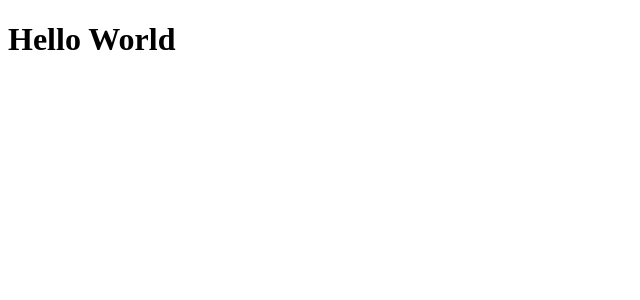
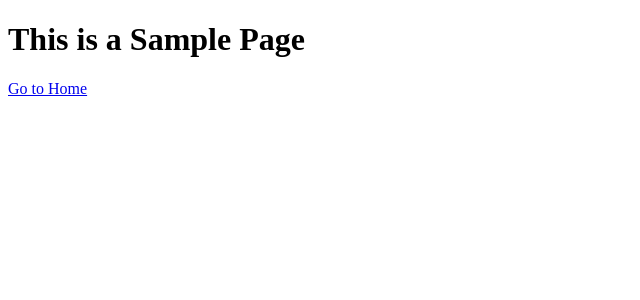
Before and after one commit to YutaUra/react-application, a React (Vite) app: page /sample in a window 1280 px wide. Shown: the top 300 px of the page, without its empty margins (0-640 px from the left). Built offline with nearby package versions, Linux system fonts and the light colour scheme.

Commit message:
add wouter

```diff
--- a/package.json
+++ b/package.json
@@ -10,7 +10,8 @@
 	"packageManager": "pnpm@10.8.1",
 	"dependencies": {
 		"react": "19.1.0",
-		"react-dom": "19.1.0"
+		"react-dom": "19.1.0",
+		"wouter": "3.7.0"
 	},
 	"devDependencies": {
 		"@biomejs/biome": "1.9.4",
--- a/src/App.tsx
+++ /dev/null
@@ -1,7 +0,0 @@
-export const App = () => {
-	return (
-		<div>
-			<h1>Hello World</h1>
-		</div>
-	);
-};
--- /dev/null
+++ b/src/app/_app.tsx
@@ -0,0 +1,12 @@
+import { Route, Switch } from "wouter";
+import { Index } from "./index";
+import { Sample } from "./sample";
+
+export const App = () => {
+	return (
+		<Switch>
+			<Route path="/" component={Index} />
+			<Route path="/sample" component={Sample} />
+		</Switch>
+	);
+};
--- /dev/null
+++ b/src/app/index.tsx
@@ -0,0 +1,11 @@
+import { Link } from "wouter";
+
+export const Index = () => {
+	return (
+		<div>
+			<h1>This is a Index Page</h1>
+
+			<Link href="/sample">Go to Sample</Link>
+		</div>
+	);
+};
--- /dev/null
+++ b/src/app/sample.tsx
@@ -0,0 +1,11 @@
+import { Link } from "wouter";
+
+export const Sample = () => {
+	return (
+		<div>
+			<h1>This is a Sample Page</h1>
+
+			<Link href="/">Go to Home</Link>
+		</div>
+	);
+};
--- a/src/main.tsx
+++ b/src/main.tsx
@@ -1,5 +1,5 @@
 import { createRoot } from "react-dom/client";
-import { App } from "./App";
+import { App } from "./app/_app";
 
 const container = document.getElementById("app");
 if (!container) {
```
Also changed, not shown: 1 other file (tests, documents, lock files or other folders).
